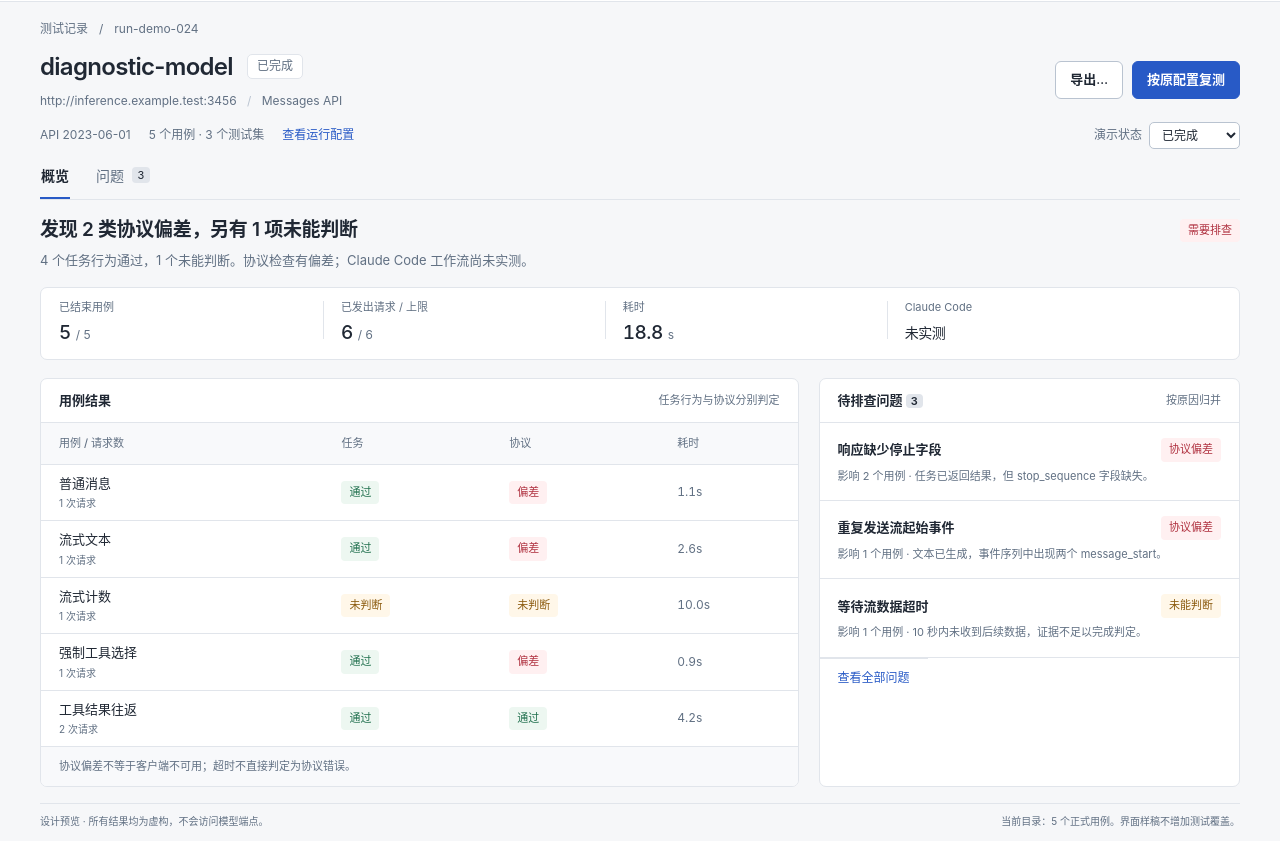
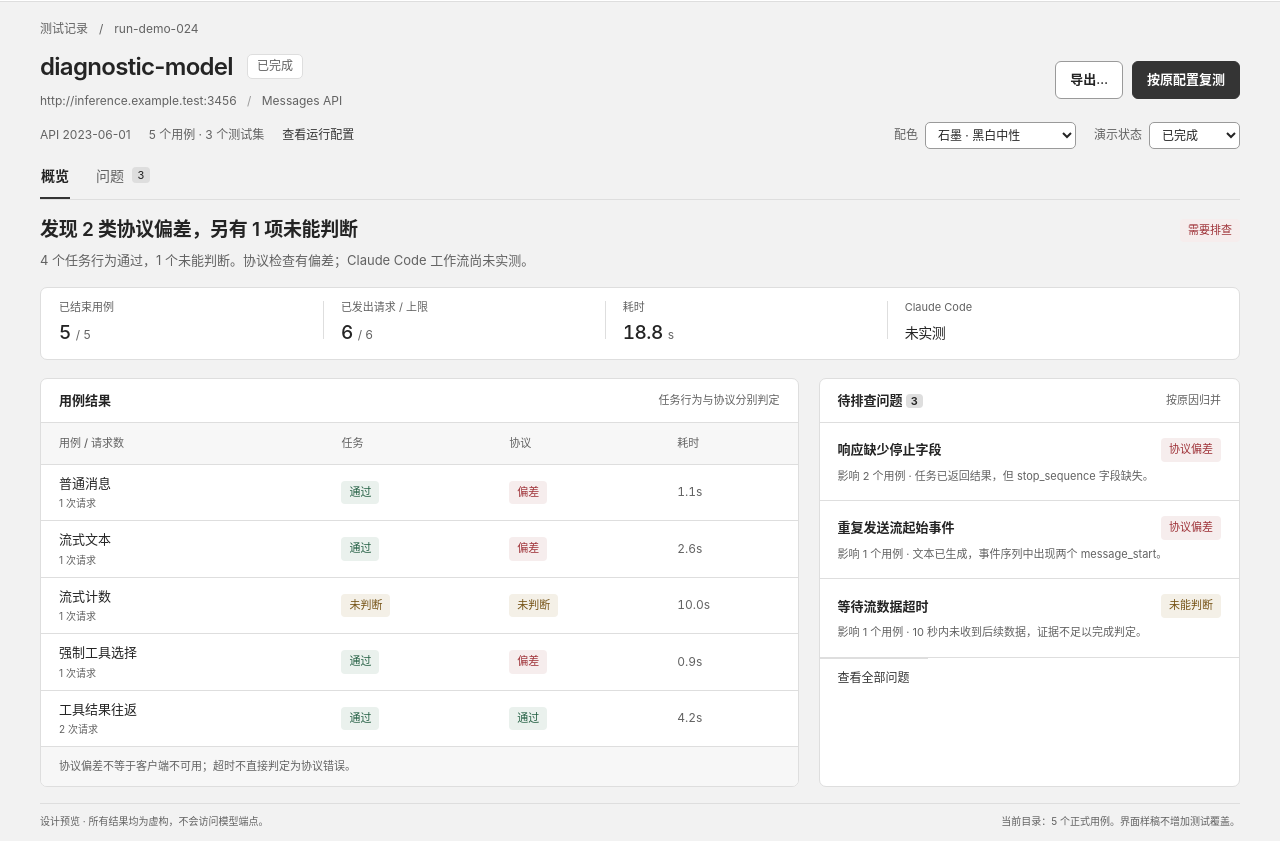
Before and after one commit to sleetdrop/anthropic-readiness, a website: page docs/design/console-study/index.html in a window 1280 px wide. Shown: the part 54-895 px from the top of the page. Drawn offline with Linux system fonts and the light colour scheme.

Commit message:
design: explore restrained engineering palettes

```diff
--- a/docs/design/console-study/app.js
+++ b/docs/design/console-study/app.js
@@ -4,6 +4,7 @@
 const messages = {
   zh: {
     skip: "跳至内容", workspace: "本机工作区", prototype: "交互样稿 · 模拟数据", records: "测试记录", assessment: "端点兼容性检查",
+    palette: "配色", graphite: "石墨 · 黑白中性", slate: "冷灰 · 低饱和", ink: "墨色 · 暖灰", original: "原版蓝灰（对照）",
     export: "导出…", retest: "按原配置复测", scope: "5 个用例 · 3 个测试集", configuration: "查看运行配置", scenario: "演示状态", completed: "已完成", running: "运行中",
     overview: "概览", issues: "问题", close: "关闭", dark: "深色", light: "浅色",
     disclaimer: "设计预览 · 所有结果均为虚构，不会访问模型端点。", coverageNote: "当前目录：5 个正式用例。界面样稿不增加测试覆盖。",
@@ -37,6 +38,7 @@ const messages = {
   },
   en: {
     skip: "Skip to content", workspace: "Local workspace", prototype: "Prototype · Synthetic data", records: "Test runs", assessment: "Endpoint compatibility assessment",
+    palette: "Palette", graphite: "Graphite · Neutral", slate: "Slate · Cool gray", ink: "Ink · Warm gray", original: "Original blue (reference)",
     export: "Export…", retest: "Rerun configuration", scope: "5 cases · 3 profiles", configuration: "Run configuration", scenario: "Demo state", completed: "Completed", running: "Running",
     overview: "Overview", issues: "Issues", close: "Close", dark: "Dark", light: "Light",
     disclaimer: "Design preview · Fictional results. No model endpoint is contacted.", coverageNote: "Current catalog: 5 formal cases. This prototype adds no coverage.",
@@ -70,7 +72,7 @@ const messages = {
   }
 };
 const initial = new URLSearchParams(location.search);
-const state = { lang: initial.get("lang") === "en" ? "en" : "zh", theme: initial.get("theme") === "dark" ? "dark" : "light", view: initial.get("view") === "issues" ? "issues" : "overview", scenario: ["running", "stopped"].includes(initial.get("state")) ? initial.get("state") : "completed", issue: 0, filter: "all", evidence: "observation", caseIndex: 0 };
+const state = { lang: initial.get("lang") === "en" ? "en" : "zh", theme: initial.get("theme") === "dark" ? "dark" : "light", palette: ["graphite", "slate", "ink", "original"].includes(initial.get("palette")) ? initial.get("palette") : "graphite", view: initial.get("view") === "issues" ? "issues" : "overview", scenario: ["running", "stopped"].includes(initial.get("state")) ? initial.get("state") : "completed", issue: 0, filter: "all", evidence: "observation", caseIndex: 0 };
 const cases = [
   { id: "ANT-MESSAGE-001", requests: 1, duration: "1.1s", task: "pass", protocol: "fail", issue: 0 },
   { id: "ANT-TEXT-SSE-001", requests: 1, duration: "2.6s", task: "pass", protocol: "fail", issue: 1 },
@@ -85,12 +87,13 @@ const esc = (value) => String(value).replace(/[&<>"']/g, (char) => ({ "&": "&amp
 const badge = (status, label = status) => `<span class="badge ${status}">${t(label)}</span>`;
 const issueTone = (index) => index === 2 ? "unknown" : "fail";
 function syncUrl() {
-  const query = new URLSearchParams({ lang: state.lang, theme: state.theme, view: state.view, state: state.scenario });
+  const query = new URLSearchParams({ lang: state.lang, theme: state.theme, palette: state.palette, view: state.view, state: state.scenario });
   history.replaceState(null, "", `?${query}`);
 }
 function render() {
   document.documentElement.lang = state.lang === "zh" ? "zh-CN" : "en";
   document.documentElement.dataset.theme = state.theme;
+  document.documentElement.dataset.palette = state.palette;
   document.querySelectorAll("[data-text]").forEach((node) => { node.textContent = t(node.dataset.text); });
   $("#language").textContent = state.lang === "zh" ? "English" : "中文";
   $("#theme").textContent = t(state.theme === "light" ? "dark" : "light");
@@ -98,6 +101,7 @@ function render() {
   $("#run-status").textContent = t(state.scenario);
   $("#run-status").classList.toggle("active", state.scenario === "running");
   $("#scenario").value = state.scenario;
+  $("#palette").value = state.palette;
   $("#retest").textContent = t(state.scenario === "running" ? "stop" : "retest");
   document.querySelectorAll("[data-view]").forEach((node) => {
     if (node.dataset.view === state.view) node.setAttribute("aria-current", "page"); else node.removeAttribute("aria-current");
@@ -186,6 +190,7 @@ document.addEventListener("click", (event) => {
 });
 $("#language").addEventListener("click", () => { if ($("#dialog").open) $("#dialog").close(); state.lang = state.lang === "zh" ? "en" : "zh"; render(); });
 $("#theme").addEventListener("click", () => { state.theme = state.theme === "light" ? "dark" : "light"; render(); });
+$("#palette").addEventListener("change", (event) => { state.palette = event.target.value; render(); });
 $("#scenario").addEventListener("change", (event) => { state.scenario = event.target.value; render(); });
 $("#configuration").addEventListener("click", () => plan(false));
 $("#retest").addEventListener("click", () => { if (state.scenario === "running") { state.scenario = "stopped"; render(); } else plan(true); });
--- a/docs/design/console-study/index.html
+++ b/docs/design/console-study/index.html
@@ -1,12 +1,13 @@
 <!doctype html>
-<html lang="zh-CN" data-theme="light">
+<html lang="zh-CN" data-theme="light" data-palette="graphite">
 <head>
   <meta charset="utf-8">
   <meta name="viewport" content="width=device-width, initial-scale=1">
   <meta name="color-scheme" content="light dark">
   <title>Anthropic Readiness · Console study</title>
-  <link rel="stylesheet" href="style.css?v=2">
-  <script src="app.js?v=2" defer></script>
+  <link rel="stylesheet" href="style.css?v=3">
+  <link rel="stylesheet" href="palettes.css?v=1">
+  <script src="app.js?v=3" defer></script>
 </head>
 <body>
   <a class="skip" href="#main" data-text="skip"></a>
@@ -24,7 +25,11 @@
       <div><div class="eyebrow" data-text="assessment"></div><h1>diagnostic-model <span class="run-status" id="run-status"></span></h1><p class="target">http://inference.example.test:3456 <span class="target-separator">/</span> Messages API</p></div>
       <div class="run-actions"><button type="button" class="button" id="export" data-text="export"></button><button type="button" class="button primary" id="retest" data-text="retest"></button></div>
     </div>
-    <div class="run-meta"><span>API 2023-06-01</span><span data-text="scope"></span><button type="button" class="text-button" id="configuration" data-text="configuration"></button><div class="scenario-control"><label for="scenario" data-text="scenario"></label><select id="scenario"><option value="completed" data-text="completed"></option><option value="running" data-text="running"></option><option value="stopped" data-text="stopped"></option></select></div></div>
+    <div class="run-meta">
+      <span>API 2023-06-01</span><span data-text="scope"></span><button type="button" class="text-button" id="configuration" data-text="configuration"></button>
+      <div class="palette-control"><label for="palette" data-text="palette"></label><select id="palette"><option value="graphite" data-text="graphite"></option><option value="slate" data-text="slate"></option><option value="ink" data-text="ink"></option><option value="original" data-text="original"></option></select></div>
+      <div class="scenario-control"><label for="scenario" data-text="scenario"></label><select id="scenario"><option value="completed" data-text="completed"></option><option value="running" data-text="running"></option><option value="stopped" data-text="stopped"></option></select></div>
+    </div>
     <nav class="view-tabs" aria-label="Views"><button type="button" data-view="overview" data-text="overview"></button><button type="button" data-view="issues"><span data-text="issues"></span><span class="count" id="issue-count">3</span></button></nav>
     <div id="view-root"></div>
     <footer><span data-text="disclaimer"></span><span data-text="coverageNote"></span></footer>
--- /dev/null
+++ b/docs/design/console-study/palettes.css
@@ -0,0 +1,54 @@
+/* Independent alternatives. Roles and layout remain constant for comparison. */
+:root[data-palette="graphite"] {
+  --page: #f2f2f2; --surface: #ffffff; --subtle: #f7f7f7;
+  --text: #242424; --muted: #626262; --line: #dedede; --control: #9a9a9a;
+  --accent: #343434; --accent-hover: #181818; --accent-soft: #eaeaea;
+  --primary: #343434; --primary-hover: #181818; --on-primary: #ffffff;
+  --code: #f5f5f5; --shadow: 0 16px 64px #00000022;
+}
+:root[data-palette="graphite"][data-theme="dark"] {
+  --page: #1b1b1b; --surface: #252525; --subtle: #2d2d2d;
+  --text: #e6e6e6; --muted: #ababab; --line: #424242; --control: #747474;
+  --accent: #dfdfdf; --accent-hover: #f3f3f3; --accent-soft: #383838;
+  --primary: #dedede; --primary-hover: #ffffff; --on-primary: #202020;
+  --code: #202020; --shadow: 0 16px 64px #00000066;
+}
+:root[data-palette="slate"] {
+  --page: #edf1f2; --surface: #fdfefe; --subtle: #f4f7f8;
+  --text: #233239; --muted: #5b6b72; --line: #d4dee2; --control: #879ba4;
+  --accent: #3e5963; --accent-hover: #263f49; --accent-soft: #e0e9ed;
+  --primary: #3e5963; --primary-hover: #263f49; --on-primary: #ffffff;
+  --code: #eff3f5; --shadow: 0 16px 64px #14202722;
+}
+:root[data-palette="slate"][data-theme="dark"] {
+  --page: #1e2528; --surface: #272f33; --subtle: #2d373b;
+  --text: #e2e9ec; --muted: #adb9bd; --line: #445055; --control: #718187;
+  --accent: #a9c0c9; --accent-hover: #cee1e8; --accent-soft: #34464e;
+  --primary: #a9c0c9; --primary-hover: #cee1e8; --on-primary: #18252b;
+  --code: #222a2e; --shadow: 0 16px 64px #00000066;
+}
+:root[data-palette="ink"] {
+  --page: #efeeeb; --surface: #fcfcfa; --subtle: #f5f4f1;
+  --text: #2d2b28; --muted: #68645d; --line: #d9d6ce; --control: #a59f93;
+  --accent: #5b5144; --accent-hover: #40392f; --accent-soft: #e8e3d9;
+  --primary: #51483d; --primary-hover: #393229; --on-primary: #ffffff;
+  --code: #f1f0ec; --shadow: 0 16px 64px #211a1022;
+}
+:root[data-palette="ink"][data-theme="dark"] {
+  --page: #201f1c; --surface: #2a2824; --subtle: #302e29;
+  --text: #e9e6de; --muted: #b6b0a4; --line: #48443c; --control: #81796b;
+  --accent: #cbbfa9; --accent-hover: #e6ddcb; --accent-soft: #3d382f;
+  --primary: #c5b597; --primary-hover: #e6ddcb; --on-primary: #242019;
+  --code: #24221e; --shadow: 0 16px 64px #00000066;
+}
+/* Diagnostic status colors are shared, so palette choice cannot change meaning. */
+:root[data-palette]:not([data-palette="original"]) {
+  --pass: #256044; --pass-soft: #eaf1ed;
+  --fail: #9f3339; --fail-soft: #f6eded;
+  --unknown: #775417; --unknown-soft: #f4f0e7;
+}
+:root[data-theme="dark"][data-palette]:not([data-palette="original"]) {
+  --pass: #a3c4b1; --pass-soft: #2d3831;
+  --fail: #d5a0a3; --fail-soft: #3d2c2e;
+  --unknown: #d0b984; --unknown-soft: #3b352b;
+}
--- a/docs/design/console-study/style.css
+++ b/docs/design/console-study/style.css
@@ -3,6 +3,7 @@
   --page: #f6f7f9; --surface: #ffffff; --subtle: #f8f9fb;
   --text: #202834; --muted: #617083; --line: #e1e5eb; --control: #b9c3d0;
   --accent: #285ac6; --accent-hover: #204ba7; --accent-soft: #edf3ff;
+  --primary: #285ac6; --primary-hover: #204ba7; --on-primary: #ffffff;
   --pass: #22714f; --pass-soft: #edf7f1;
   --fail: #b03240; --fail-soft: #fff0f1;
   --unknown: #8c5b0f; --unknown-soft: #fff7e9;
@@ -15,6 +16,7 @@
   --page: #15191f; --surface: #1d222b; --subtle: #202630;
   --text: #e5eaf2; --muted: #a1adbf; --line: #343e4c; --control: #65748a;
   --accent: #9abaff; --accent-hover: #bbd0ff; --accent-soft: #273650;
+  --primary: #386bd1; --primary-hover: #477be4; --on-primary: #ffffff;
   --pass: #87cfaa; --pass-soft: #21372e;
   --fail: #f3a4ae; --fail-soft: #3e2931;
   --unknown: #e6c084; --unknown-soft: #3a3226;
@@ -47,14 +49,13 @@ h1 { margin: 0; font-weight: 620; font-size: 25px; line-height: 1.4; letter-spac
 .run-actions { display: flex; gap: 9px; flex-shrink: 0; }
 .button { appearance: none; background-color: var(--surface); color: var(--text); border: 1px solid var(--control); padding: 8px 14px; border-radius: 6px; font-weight: 550; font-size: 13px; white-space: nowrap; }
 .button:hover { background: var(--subtle); }
-.primary { background: var(--accent); color: #fff; border-color: var(--accent); }
-.primary:hover { background: var(--accent-hover); }
-[data-theme="dark"] .primary { background: #386bd1; border-color: #386bd1; color: #fff; }
-[data-theme="dark"] .primary:hover { background: #477be4; }
+.primary { background: var(--primary); color: var(--on-primary); border-color: var(--primary); }
+.primary:hover { background: var(--primary-hover); }
 .run-meta { display: flex; align-items: center; gap: 18px; font-size: 12px; color: var(--muted); margin: 20px 0 0; }
 .text-button { padding: 0; border: 0; background: transparent; color: var(--accent); font-size: inherit; text-align: left; }
 .text-button:hover { text-decoration: underline; text-underline-offset: 3px; }
-.scenario-control { margin-left: auto; display: flex; align-items: center; gap: 7px; }
+.palette-control { margin-left: auto; display: flex; align-items: center; gap: 7px; }
+.scenario-control { display: flex; align-items: center; gap: 7px; }
 select { background: var(--surface); color: var(--text); border: 1px solid var(--control); padding: 4px 24px 4px 8px; border-radius: 5px; font-size: 12px; }
 .view-tabs { display: flex; gap: 25px; border-bottom: 1px solid var(--line); margin-top: 23px; }
 .view-tabs > button { border: 0; border-bottom: 2px solid transparent; padding: 0 1px 11px; background: transparent; color: var(--muted); display: flex; align-items: center; gap: 8px; }
@@ -200,6 +201,7 @@ dialog p { color: var(--muted); font-size: 13px; }
   .run-actions .primary { flex: 1; }
   .run-meta { flex-wrap: wrap; gap: 11px; }
   .scenario-control { width: 100%; margin: 0; }
+  .palette-control { margin-left: 0; }
   .outcome { gap: 10px; }
   .outcome h2 { font-size: 17px; }
   .outcome > .badge { display: none; }
```
Also changed, not shown: docs/CONTINUE.md (+6 -1 lines), docs/harness/progress.md (+15 -0 lines), docs/harness/simplified-entry-ledger.md (+7 -0 lines), docs/design/console-study/README.md.
